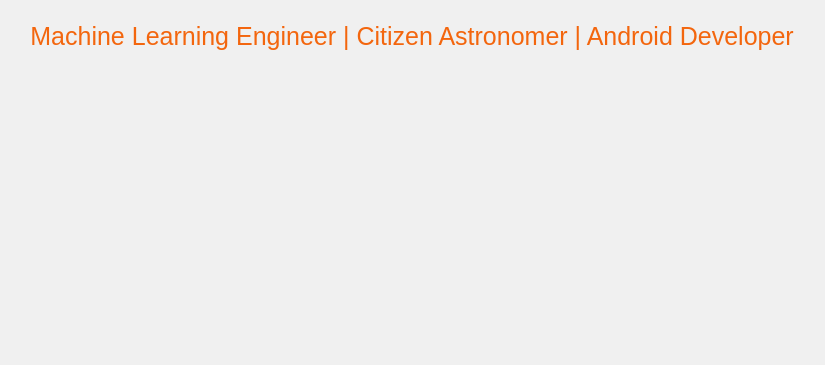
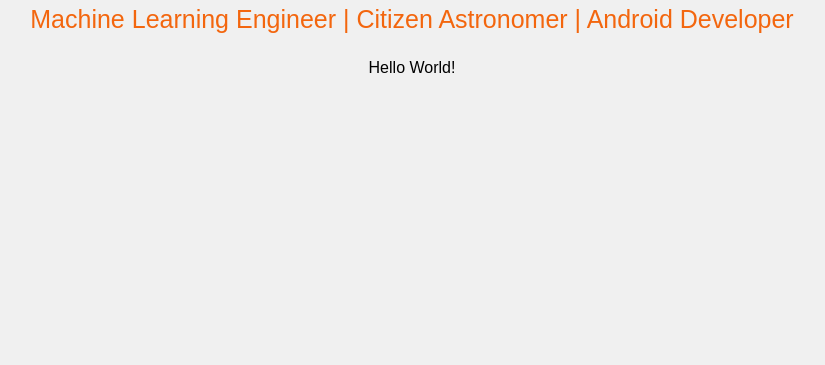
Before and after one commit to dammar200/test, a plain HTML site: page nirajan.html in a window 1280 px wide. Shown: the part 435-800 px from the top of the page, without its empty margins (228-1053 px from the left). Drawn offline with Linux system fonts and the light colour scheme.

Commit message:
Add greeting message to personal webpage

```diff
--- a/nirajan.html
+++ b/nirajan.html
@@ -55,6 +55,7 @@
                         Machine Learning Engineer | Citizen Astronomer | Android
                         Developer
                     </p>
+                    <p class="hello">Hello World!</p>
                 </div>
             </div>
         </div>
```
